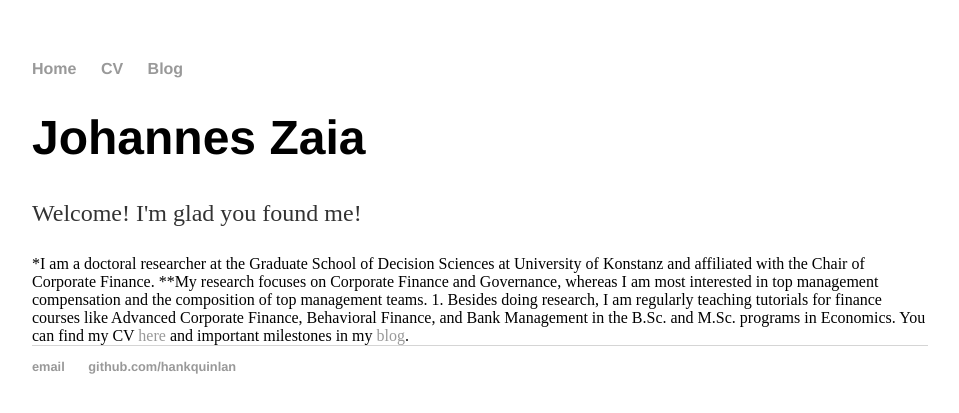
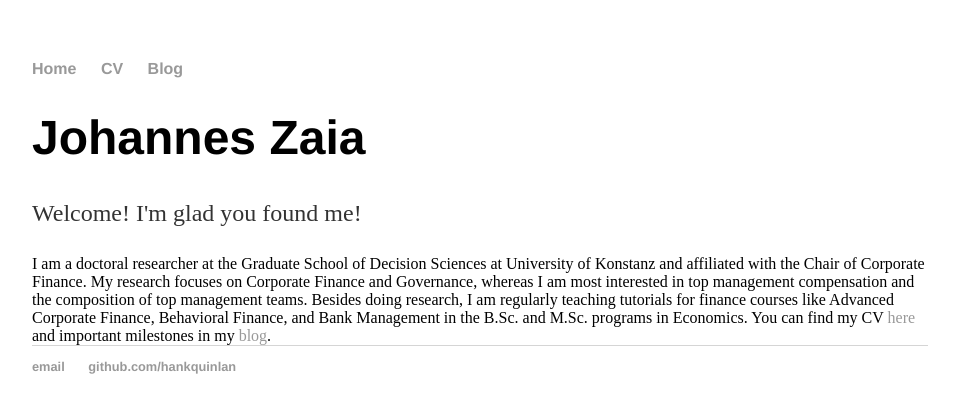
Before and after one commit to johanneszaia/johanneszaia.github.io, a Jekyll site: the page built from index.html, in a window 1280 px wide. Shown: the top 413 px of the page, without its empty margins (160-1119 px from the left). Built offline with Jekyll 4.4.1, drawn with Linux system fonts in a browser that asks for light colours.

Commit message:
Update index.html

```diff
--- a/index.html
+++ b/index.html
@@ -6,14 +6,14 @@ title: Johannes Zaia, PhD Candidate
 	<h1>Johannes Zaia</h1>
 	<p> Welcome! I'm glad you found me!
 	</p>
-	*I am a doctoral researcher at the Graduate School of Decision Sciences at University of Konstanz
+	I am a doctoral researcher at the Graduate School of Decision Sciences at University of Konstanz
 		and affiliated with the Chair of Corporate Finance.
 
-	**My research focuses on Corporate Finance and Governance, whereas I am most interested in
+	My research focuses on Corporate Finance and Governance, whereas I am most interested in
 	top management compensation and the composition of top management teams.
 
 
-	1. Besides doing research, I am regularly teaching tutorials for finance courses like Advanced Corporate Finance, Behavioral Finance,
+	Besides doing research, I am regularly teaching tutorials for finance courses like Advanced Corporate Finance, Behavioral Finance,
 	and Bank Management in the B.Sc. and M.Sc. programs in Economics.
 
 
```
